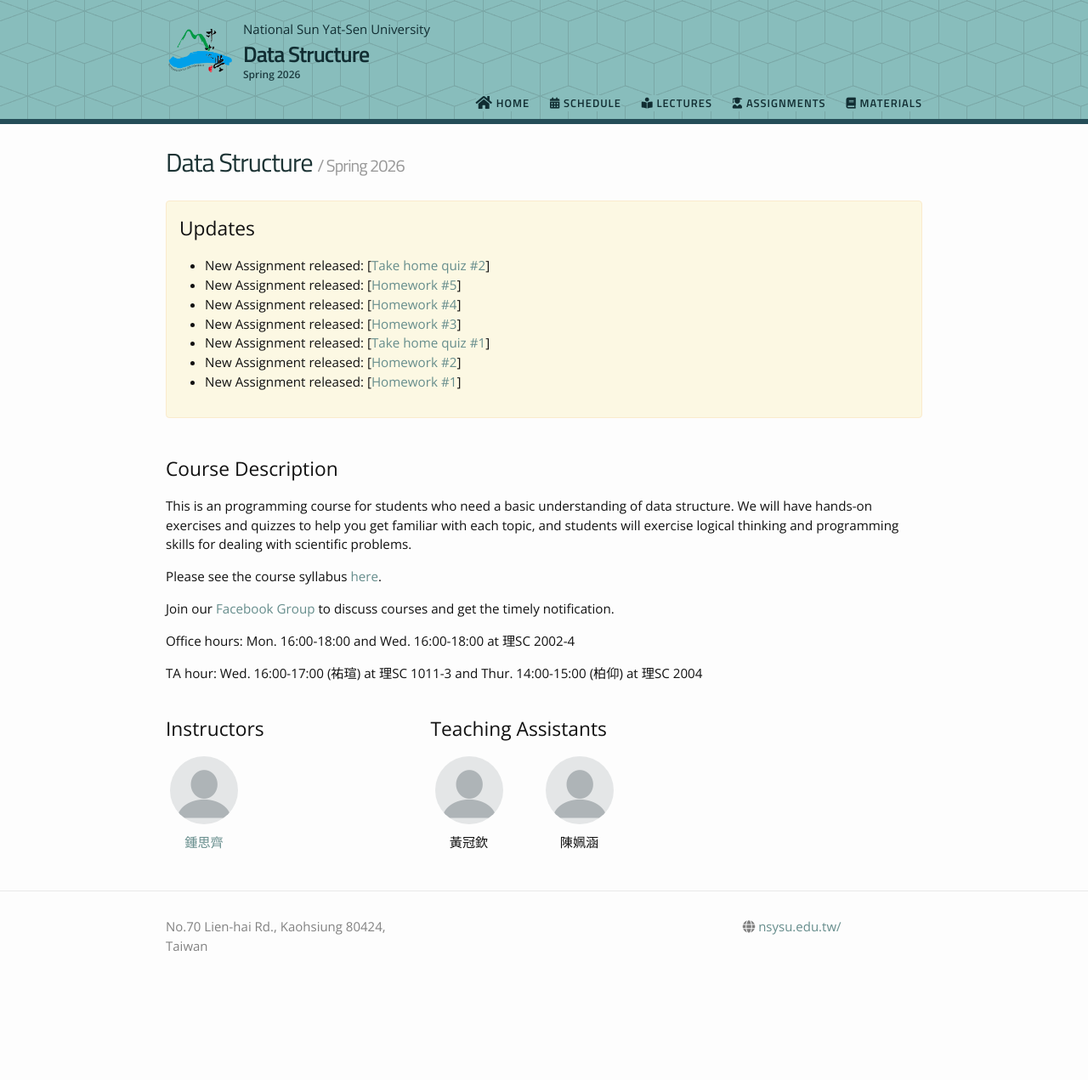
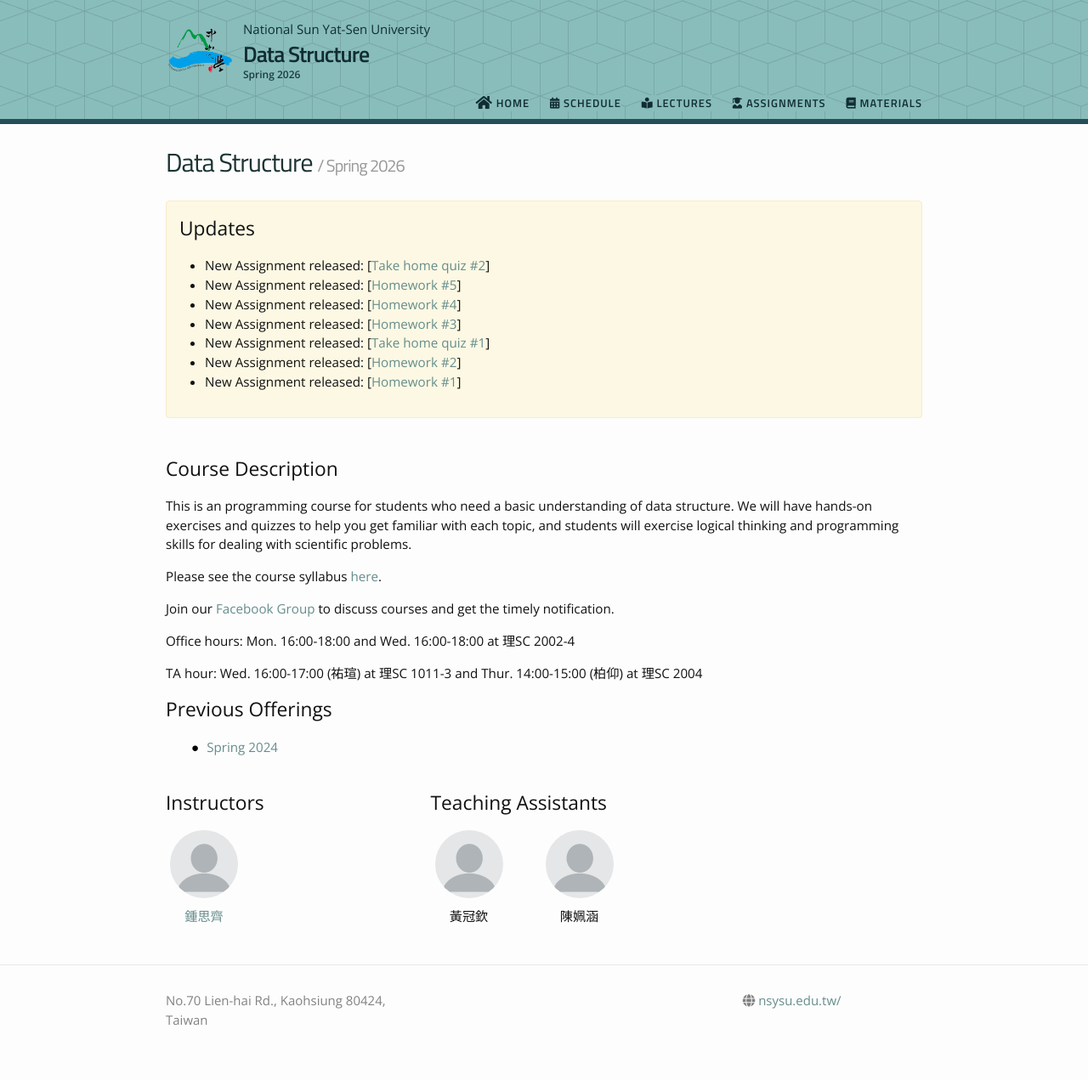
Before and after one commit to phonchi/nsysu-math208, a Jekyll site: the page built from index.md, in a window 1280 px wide. Shown: the whole page at 85% size. Built offline with Jekyll 4.4.1, drawn with Linux system fonts in a browser that asks for light colours; nearby versions of some CDN libraries; before the commit the page ends 1184 px from its top, so only the background shows below that.

Commit message:
Update previous_offering.yml

```diff
--- a/_data/previous_offering.yml
+++ b/_data/previous_offering.yml
@@ -1,6 +1,6 @@
-#offerings:
-  #- title: Fall 1997
-  #  url: https://previous_course_website.url/
+offerings:
+  - title: Spring 2024
+    url: https://phonchi.github.io/nsysu-math208-2024/
 
   #- title: Fall 1996
   #  url: https://previous_course_website.url/
```
